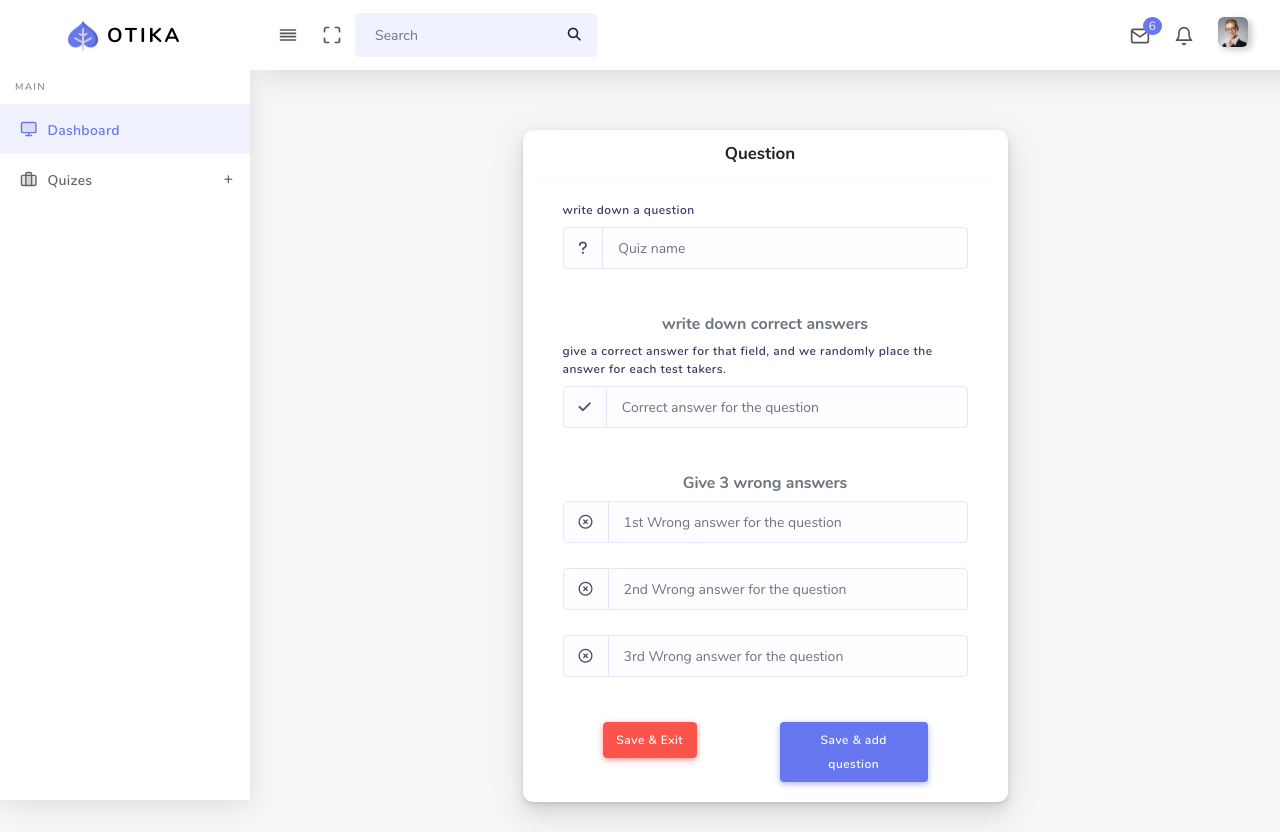
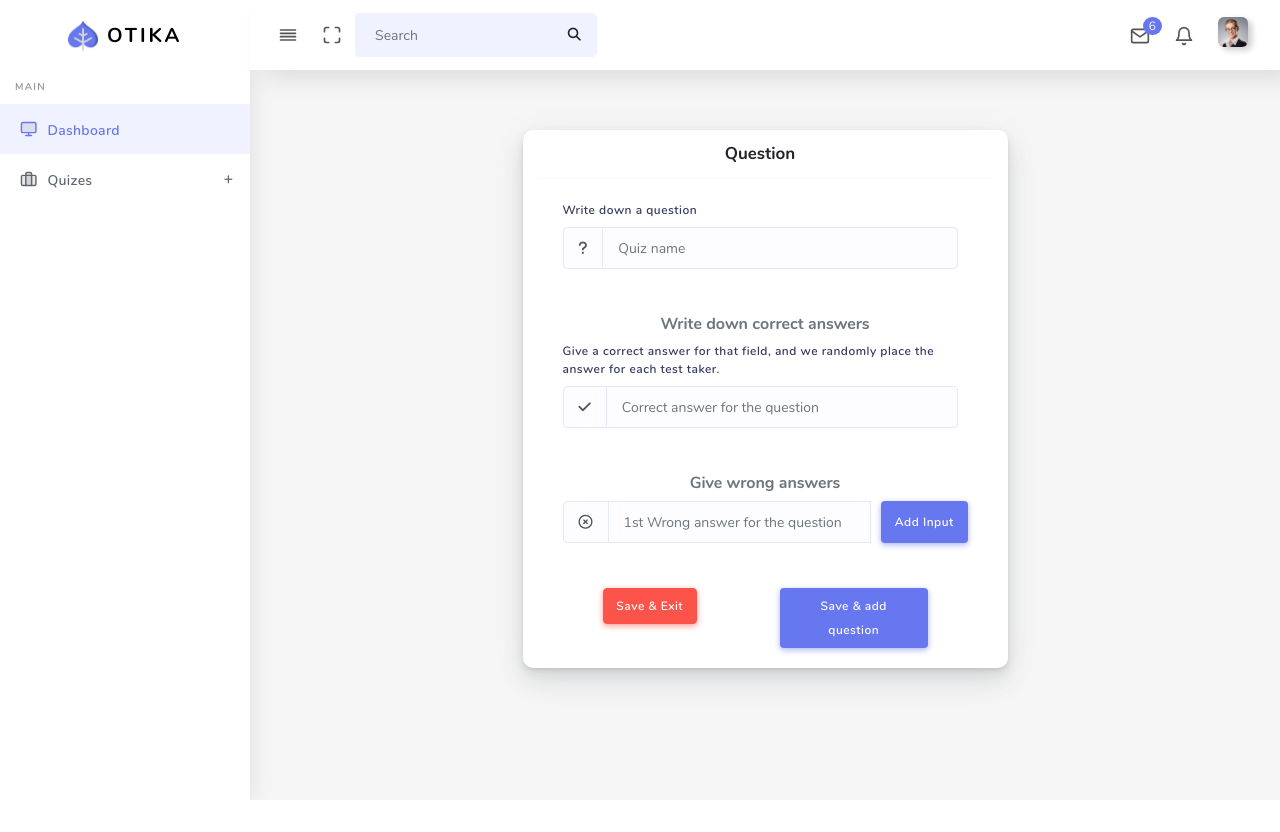
Before and after one commit to Zaynobiddin33/quiz-app, a Django app: page /create-question/1 in a window 1280 px wide. After the commit the page ends 800 px from the top, so only its background shows below. Run offline with Django 5.2, Linux system fonts and the light colour scheme; a user stored in the database is signed in; data comes from the database, SQL or seed files in the repository; both versions use the stored data as it was after the commit; some libraries are stand-ins or nearby versions.

Commit message:
dynamic inputs

```diff
--- a/Project/urls.py
+++ b/Project/urls.py
@@ -21,5 +21,6 @@ from django.conf import settings
 
 urlpatterns = [
     path('admin/', admin.site.urls),
+    path('answer/', include('front.urls')),
     path('', include('main.urls')),
 ]+static(settings.MEDIA_URL, document_root=settings.MEDIA_ROOT)
--- a/front/urls.py
+++ b/front/urls.py
@@ -0,0 +1,9 @@
+from django.urls import path
+from . import views
+
+app_name = 'front'
+
+urlpatterns = [
+    path('<str:code>', views.quiz_detail, name='quiz_detail'),
+    path('answer/<str:code>', views.create_answers, name='create_answers'),
+]
--- a/main/urls.py
+++ b/main/urls.py
@@ -15,4 +15,5 @@ urlpatterns = [
     #auth
     path('login', views.logging_in, name = 'login'),
     path('register', views.register, name = 'register'),
+
 ]
--- a/main/views.py
+++ b/main/views.py
@@ -13,45 +13,46 @@ def main(request):
     }
     return render(request, 'main.html', context)
 
+
 @login_required(login_url = 'dash:login')
 def create_quiz(request):
     if request.method == 'POST':
         title = request.POST['title']
-        user = request.user
         quiz = Quiz.objects.create(
             title = title,
-            author = user
+            author = request.user
         )
         return redirect('dash:quest_create', quiz.id)
     return render(request, 'quiz/create-quiz.html')
 
+
 @login_required(login_url = 'dash:login')
 def create_question(request, id):
+    print(request.POST)
+
     quiz = Quiz.objects.get(id = id)
     if request.method == 'POST':
-
         title = request.POST['title']
         ques = Question.objects.create(
             quiz = quiz,
             title = title
         )
-        quest = Question.objects.get(id = ques.id)
         Option.objects.create(
-            question = quest,
+            question = ques,
             name = request.POST['correct'],
             is_correct = True
         )
-        data = [request.POST['incorrect1'], request.POST['incorrect2'], request.POST['incorrect3']]
-
-        for i in data:
+        for i in range(int(request.POST['input-count'])):
+            string = 'incorrect' + str(i)
             Option.objects.create(
-                question = quest,
-                name = i,
+                question = ques,
+                name = request.POST[string]
             )
         if request.POST['submit_action'] == 'exit':
             return redirect('dash:main')
 
-    return render (request, 'quiz/create-question.html' )
+    return render (request, 'quiz/create-question.html')
+
 
 @login_required(login_url = 'dash:login')
 def questions_list(request, id):
@@ -80,11 +81,9 @@ def quest_detail(request, id):
 
         data = [request.POST['incorrect1'], request.POST['incorrect2'], request.POST['incorrect3']]
 
-        counter = 0
-        for opt in options:
-            opt.name = data[counter]
+        for i, opt in enumerate(options):
+            opt.name = data[i]
             opt.save()
-            counter+=1
     return render( request, 'details/detail.html', context)
 
 @login_required(login_url = 'dash:login')
@@ -100,7 +99,7 @@ def logging_in(request):
     if request.method == 'POST':
         username = request.POST['username']
         password =  request.POST['password']
-        user = authenticate(username = username)
+        user = authenticate(username = username, password=password)
         if user:
             login(request, user)
             return redirect('dash:main')
--- a/templates/main.html
+++ b/templates/main.html
@@ -6,7 +6,7 @@
 
           <div class="row d-flex justify-content-center">
             <h1 class="col-12" style="text-align: center;">All quizes you've created</h1>
-          {%for quiz in quizes%}
+          {% for quiz in quizes %}
 
           <div class="card card-danger col-5 m-2">
             <div class="card-header">
@@ -20,7 +20,8 @@
             </div>
             <div class="card-body">
             </div>
-              <p>Contains {{quiz.all_questions}} question(s) overall</p>
+            <p>Contains {{quiz.all_questions}} question(s) overall</p>
+            <h4><a href="{% url 'front:quiz_detail' quiz.code %}">link</a>
             </div>
 
           {%endfor%}
--- a/templates/quiz/create-question.html
+++ b/templates/quiz/create-question.html
@@ -1,86 +1,135 @@
-{%extends 'base.html'%}
-  {%block content%}
+{% extends 'base.html' %}
+{% block content %}
+<style>
+    .input-group {
+        margin-bottom: 10px; /* Add margin bottom to create space between input groups */
+    }
+
+    .input-group .form-control {
+        margin-right: 10px; /* Add margin right to create space between input fields */
+    }
+</style>
 
 <div class="container">
     <div class="row">
         <div class="col-lg-3 col-xl-3"></div>
-            <div class="card col-xl-6 col-lg-6 " id="sample-login">
-                <form method = 'post'> {%csrf_token%}
+        <div class="card col-xl-6 col-lg-6" id="sample-login">
+            <form method="post">
+                {% csrf_token %}
                 <div class="card-header justify-content-center d-flex">
                     <h4>Question</h4>
                 </div>
                 <div class="card-body pb-0">
                     <div class="form-group">
-                    <label>write down a question</label>
+                        <label>Write down a question</label>
                         <div class="input-group">
                             <div class="input-group-prepend">
                                 <div class="input-group-text">
                                     <i class="fa-solid fa-question"></i>
                                 </div>
                             </div>
-                        <input type="text" class="form-control" placeholder="Quiz name" name = 'title'>
+                            <input type="text" class="form-control" placeholder="Quiz name" name="title">
                         </div>
                     </div>
                     <br>
                     <div class="form-group">
-                        <h6 style="text-align: center;">write down correct answers</h6>
-                        <label for="#">give a correct answer for that field, and we randomly place the answer for each test takers.</label>
+                        <h6 style="text-align: center;">Write down correct answers</h6>
+                        <label for="#">Give a correct answer for that field, and we randomly place the answer for each test taker.</label>
                         <div class="input-group">
                             <div class="input-group-prepend">
                                 <div class="input-group-text">
                                     <i class="fa-solid fa-check"></i>
                                 </div>
                             </div>
-                            <input type="text" class="form-control" placeholder="Correct answer for the question " name="correct">
+                            <input type="text" class="form-control" placeholder="Correct answer for the question" name="correct">
                         </div>
                     </div>
                     <br>
+                    <h6 style="text-align: center;">Give wrong answers</h6>
                     <div class="form-group">
-                        <h6 style="text-align: center;">Give 3 wrong answers</h6>
+                        <div id="inputs-container">
                             <div class="input-group">
                                 <div class="input-group-prepend">
                                     <div class="input-group-text">
                                         <i class="fa-regular fa-circle-xmark"></i>
                                     </div>
                                 </div>
-                            <input type="text" class="form-control" placeholder="1st Wrong answer for the question " name = 'incorrect1'>
+                                <input type="text" class="form-control" placeholder="1st Wrong answer for the question" name="incorrect0">
+                                <button type="button" class="add-input btn btn-primary">Add Input</button>
                             </div>
-                    </div>
-                    <div class="form-group">
-                        <div class="input-group">
-                            <div class="input-group-prepend">
-                            <div class="input-group-text">
-                                <i class="fa-regular fa-circle-xmark"></i>
-                            </div>
-                            </div>
-                            <input type="text" class="form-control" placeholder="2nd Wrong answer for the question " name="incorrect2">
-                        </div>
-                    </div>
-                    <div class="form-group">
-                        <div class="input-group">
-                            <div class="input-group-prepend">
-                            <div class="input-group-text">
-                                <i class="fa-regular fa-circle-xmark"></i>
-                            </div>
-                            </div>
-                            <input type="text" class="form-control" placeholder="3rd Wrong answer for the question " name = 'incorrect3'>
                         </div>
                     </div>
                     <div class="form-group mb-0">
+                        <input type="hidden" id="input-count" name="input-count" value="1">
                     </div>
                     <div class="card-footer  justify-content-left d-flex">
                         <div class="col-6">
-                            <button  type="submit" name="submit_action" value="exit" class="btn btn-danger">Save & Exit</button>
+                            <button type="submit" name="submit_action" value="exit" class="btn btn-danger">Save & Exit</button>
                         </div>
                         <div class="col-6">
                             <button type="submit" name="submit_action" value="save_again" class="btn btn-primary">Save & add question</button>
                         </div>
                     </div>
                 </div>
-
             </form>
         </div>
     </div>
 </div>
 
-  {%endblock%}
+<script>
+document.addEventListener('DOMContentLoaded', function() {
+    var inputsContainer = document.getElementById('inputs-container');
+    var inputCount = 1;
+    var inputCountField = document.getElementById('input-count');
+
+    function createInputField() {
+        var inputGroup = document.createElement('div');
+        inputGroup.classList.add('input-group');
+
+        var prependDiv = document.createElement('div');
+        prependDiv.classList.add('input-group-prepend');
+
+        var prependTextDiv = document.createElement('div');
+        prependTextDiv.classList.add('input-group-text');
+
+        var icon = document.createElement('i');
+        icon.classList.add('fa-regular', 'fa-circle-xmark');
+
+        var input = document.createElement('input');
+        input.type = 'text';
+        input.classList.add('form-control');
+        input.placeholder = 'Wrong answer for the question';
+        input.name = 'incorrect' + inputCount;
+
+        var deleteButton = document.createElement('button');
+        deleteButton.type = 'button';
+        deleteButton.textContent = 'Delete';
+        deleteButton.classList.add('delete-input', 'btn', 'btn-danger');
+        deleteButton.addEventListener('click', function() {
+            inputsContainer.removeChild(inputGroup);
+            updateInputCount(-1);
+        });
+
+        prependTextDiv.appendChild(icon);
+        prependDiv.appendChild(prependTextDiv);
+        inputGroup.appendChild(prependDiv);
+        inputGroup.appendChild(input);
+        inputGroup.appendChild(deleteButton);
+
+        inputsContainer.appendChild(inputGroup);
+
+        updateInputCount(1);
+    }
+
+    function updateInputCount(count) {
+        inputCount += count;
+        inputCountField.value = inputCount;
+    }
+
+    document.querySelector('.add-input').addEventListener('click', function() {
+        createInputField();
+    });
+});
+</script>
+
+{% endblock %}
```
Also changed, not shown: front/views.py (+19 -0 lines), main/models.py (+17 -0 lines), templates/front/quiz-detail.html (added, +36 -0 lines), db.sqlite3, main/migrations/0002_quiz_code.py (added), 1 other file. Lines whose indentation alone changed are shown as unchanged.
